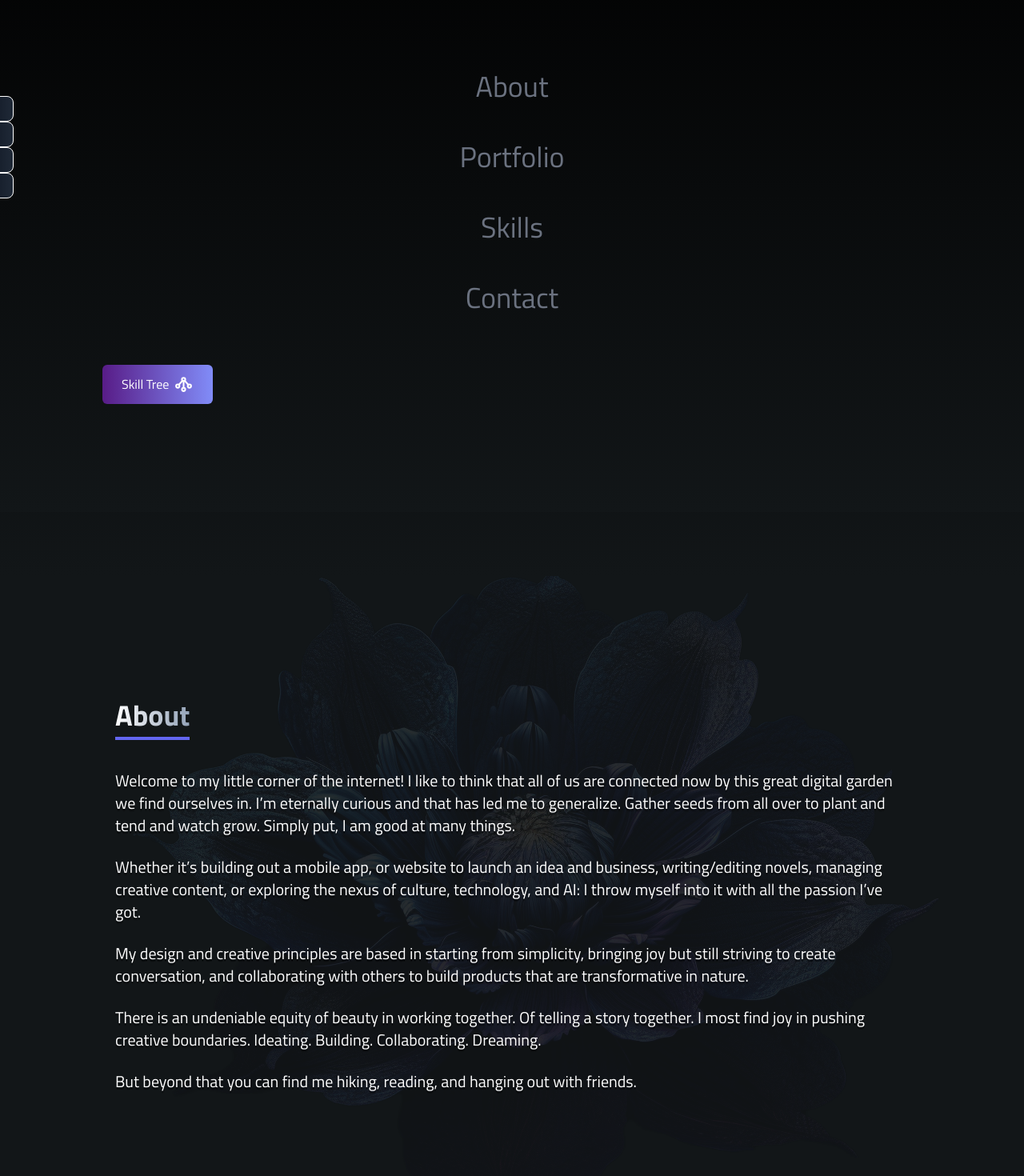
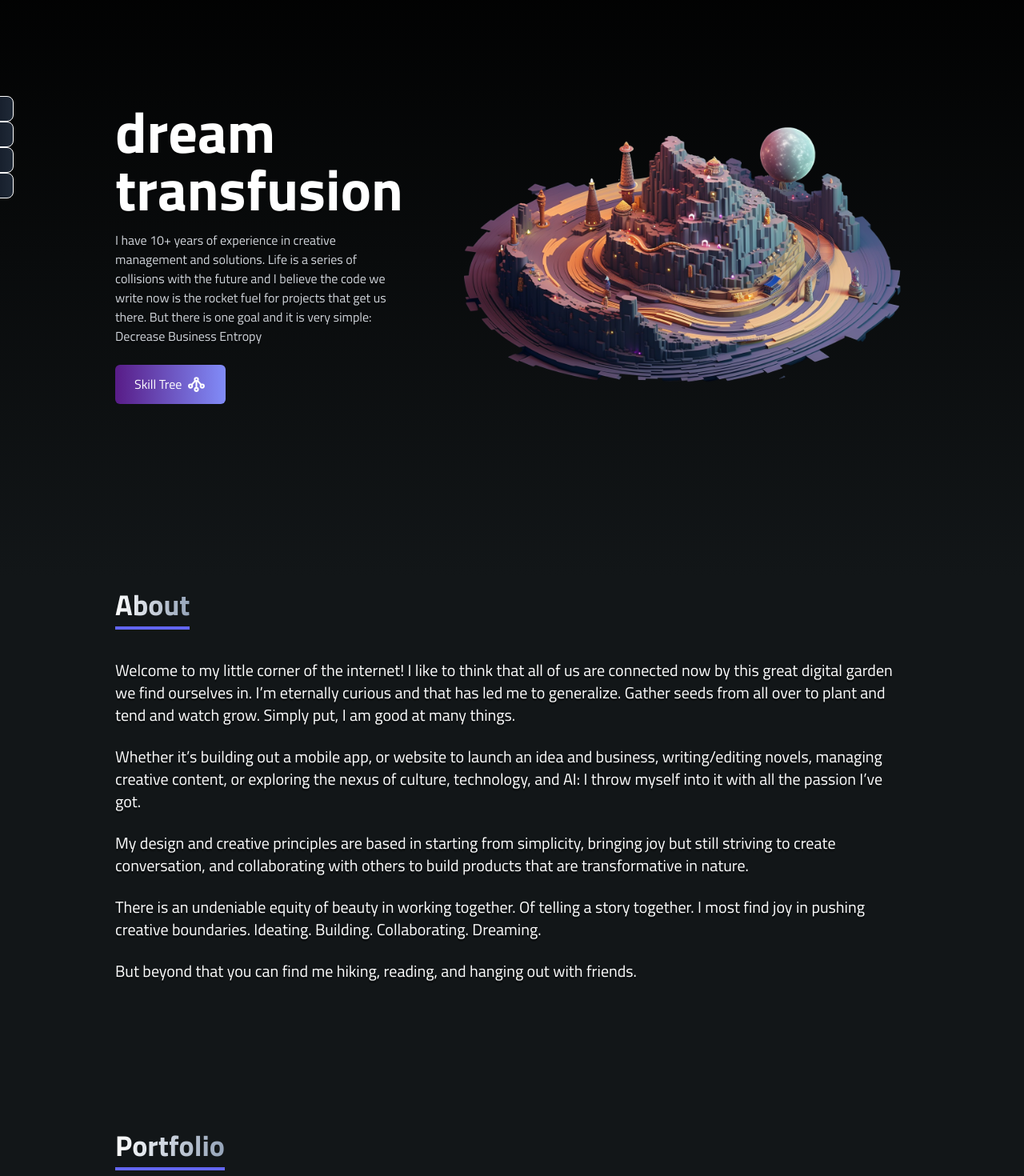
Before and after one commit to JamesAnthony77/personal-site-one, a React (Create React App) app: page / in a window 1280 px wide. Shown: the part 160-1630 px from the top of the page at 80% size. Built offline with nearby package versions, Linux system fonts and the light colour scheme; the HTML template or start-up script is replaced by a standard one.

Commit message:
Semi-last touchups 🙃

```diff
--- a/src/components/About.jsx
+++ b/src/components/About.jsx
@@ -1,44 +1,45 @@
 import React from 'react';
-import { useState, useEffect } from 'react';
-import IndigoFlowerTrans from '../assets/images/IndigoFlowerTrans.png';
+//import { useState, useEffect } from 'react';
+//import IndigoFlowerTrans from '../assets/images/IndigoFlowerTrans.png';
 import { Fade } from 'react-awesome-reveal';
 
+//Hook for flower image opacity trigger upon initial loading of screen
 const About = () => {
-  const [opacity, setOpacity] = useState(0.9);
+  //   const [opacity, setOpacity] = useState(0.9);
 
-  useEffect(() => {
-    const hasTransitionOccurred = localStorage.getItem('transitionOccurred');
+  //   useEffect(() => {
+  //     const hasTransitionOccurred = localStorage.getItem('transitionOccurred');
 
-    if (!hasTransitionOccurred) {
-      const handleScroll = () => {
-        if (window.scrollY > 0) {
-          setOpacity(0.1);
-          localStorage.setItem('transitionOccurred', 'true');
-          window.removeEventListener('scroll', handleScroll);
-        }
-      };
+  //     if (!hasTransitionOccurred) {
+  //       const handleScroll = () => {
+  //         if (window.scrollY > 0) {
+  //           setOpacity(0.1);
+  //           localStorage.setItem('transitionOccurred', 'true');
+  //           window.removeEventListener('scroll', handleScroll);
+  //         }
+  //       };
 
-      window.addEventListener('scroll', handleScroll);
+  //       window.addEventListener('scroll', handleScroll);
 
-      const handleBeforeUnload = () => {
-        localStorage.removeItem('transitionOccurred');
-      };
+  //       const handleBeforeUnload = () => {
+  //         localStorage.removeItem('transitionOccurred');
+  //       };
 
-      window.addEventListener('beforeunload', handleBeforeUnload);
+  //       window.addEventListener('beforeunload', handleBeforeUnload);
 
-      return () => {
-        window.removeEventListener('scroll', handleScroll);
-        window.removeEventListener('beforeunload', handleBeforeUnload);
-      };
-    } else {
-      setOpacity(0.1);
-    }
-  }, []);
+  //       return () => {
+  //         window.removeEventListener('scroll', handleScroll);
+  //         window.removeEventListener('beforeunload', handleBeforeUnload);
+  //       };
+  //     } else {
+  //       setOpacity(0.1);
+  //     }
+  //   }, []);
 
   return (
     <div
       name="about"
-      className="w-full h-screen bg-myCustomBackgroundColor text-white relative"
+      className="w-full h-300 bg-myCustomBackgroundColor text-white relative"
     >
       <div className="max-w-screen-lg p-4 mx-auto flex flex-col justify-center w-full h-full relative z-10">
         <div className="pb-8">
@@ -85,7 +86,7 @@ const About = () => {
 
         <br />
 
-        <p className="text-xl [text-shadow:_0_3px_0_rgb(0_0_0_/_40%)]">
+        <p className="text-xl mb-40 [text-shadow:_0_3px_0_rgb(0_0_0_/_40%)]">
           But beyond that you can find me hiking, reading, and hanging out with
           friends.
         </p>
@@ -97,13 +98,13 @@ const About = () => {
         /> */}
       </div>
 
-      <div
-        className="absolute inset-0 bg-auto bg-center transition-opacity duration-4000 ease-in-out"
+      {/* <div
+        className="absolute inset-0 bg-no-repeat bg-center transition-opacity duration-4000 ease-in-out"
         style={{
           backgroundImage: `url(${IndigoFlowerTrans})`,
           opacity: opacity,
         }}
-      ></div>
+      ></div> */}
     </div>
   );
 };
--- a/src/components/Home.jsx
+++ b/src/components/Home.jsx
@@ -11,7 +11,7 @@ const Home = () => {
       className="h-screen w-full bg-gradient-to-b from-black to-myCustomBackgroundColor"
     >
       <div className="max-w-screen-lg mx-auto flex flex-col items-center md:flex-row h-full">
-        <div className="flex flex-col justify-center md:mr-8">
+        <div className="flex flex-col justify-center md:mr-8 px-4">
           <h2 className="text-4xl sm:text-7xl font-bold text-white [text-shadow:_0_3px_0_rgb(0_0_0_/_40%)]">
             dream transfusion
           </h2>
--- a/src/components/Navbar.jsx
+++ b/src/components/Navbar.jsx
@@ -4,7 +4,7 @@ import { FaBars, FaTimes } from 'react-icons/fa';
 import { Link } from 'react-scroll';
 
 const Navbar = () => {
-  const [nav, setNav] = useState(true);
+  const [nav, setNav] = useState(false);
 
   const links = [
     {
@@ -48,13 +48,13 @@ const Navbar = () => {
 
       <div
         onClick={() => setNav(!nav)}
-        className="cursor-pointer pr-4 z-10 text-gray-500 md:hidden"
+        className={`cursor-pointer pr-4 md:hidden ${nav ? 'z-20' : ''}`}
       >
         {nav ? <FaTimes size={30} /> : <FaBars size={30} />}
       </div>
 
       {nav && (
-        <ul className="flex flex-col justify-center items-center absolute top-0 left-0 w-full h-screen text-gray-500 bg-gradient-to-b from-black to-myCustomBackgroundColor">
+        <ul className="flex flex-col justify-center items-center absolute top-0 left-0 w-full h-screen text-gray-500 bg-gradient-to-b from-black to-myCustomBackgroundColor z-10">
           {links.map(({ id, link }) => (
             <li
               key={id}
```
